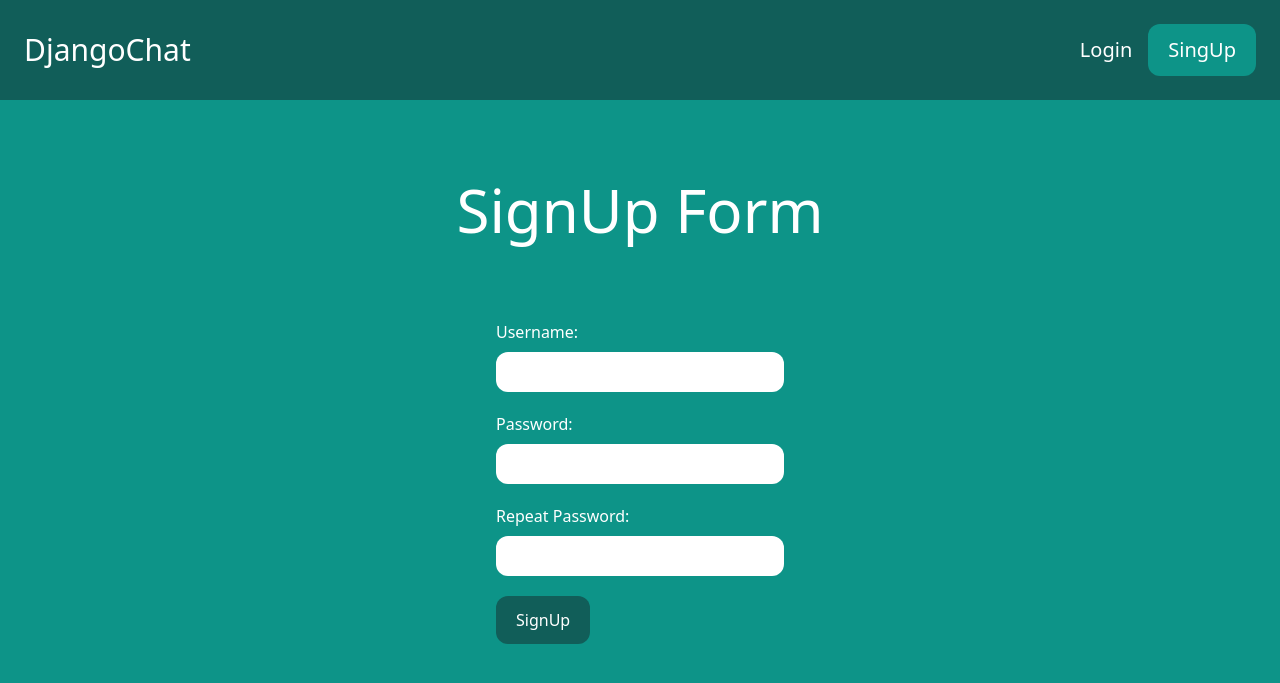
After one commit to Najah-Ahmed/django-_chat_app, a Django app: page /signup/ in a window 1280 px wide. The commit adds this page. Shown: the top 683 px of the page. Run offline with Django 4.2, Linux system fonts and the light colour scheme; some libraries are stand-ins or nearby versions.

Commit message:
finishing  app Core-App

```diff
--- /dev/null
+++ b/core/forms.py
@@ -0,0 +1,8 @@
+from django.contrib.auth.forms import UserCreationForm
+from django.contrib.auth.models import User
+
+
+class SignUpForm (UserCreationForm):
+  class Meta:
+    model= User
+    fields = ['username','password1','password2']
--- a/core/templates/core/base.html
+++ b/core/templates/core/base.html
@@ -4,10 +4,40 @@
     <meta charset="UTF-8" />
     <meta http-equiv="X-UA-Compatible" content="IE=edge" />
     <meta name="viewport" content="width=device-width, initial-scale=1.0" />
-    <title>Django channels</title>
+    <title>{% block title %}{% endblock %}| Django channels</title>
     <script src="https://cdn.tailwindcss.com"></script>
   </head>
-  <body>
-    <h1>Django Chat App</h1>
+  <body class="bg-teal-600">
+    <nav class="flex items-center justify-between px-6 py-6 bg-teal-800">
+      <div>
+        <a href="{% url 'frontpage'%}" class="text-3xl text-white"
+          >DjangoChat
+        </a>
+      </div>
+      <div class="flex items-center space-x-4">
+        {% if request.user.is_authenticated %}
+        <a href="rooms" class="  text-white hover:text-gray-200">Rooms </a>
+        <a
+          href="{% url 'logout'%}"
+          class=" px-5 py-3 rounded-xl text-xl text-white bg-teal-600 hover:bg-teal-700
+"
+          >Logout
+        </a>
+        {%else %}
+
+        <a
+          href="{% url 'login'%}"
+          class=" text-xl text-white hover:text-gray-200"
+          >Login
+        </a>
+        <a
+          href="{% url 'signup'%}"
+          class="px-5 py-3 rounded-xl  text-xl text-white bg-teal-600 hover:bg-teal-700"
+          >SingUp
+        </a>
+        {%endif %}
+      </div>
+    </nav>
+    {% block content%} } {% endblock%}
   </body>
 </html>
--- /dev/null
+++ b/core/templates/core/signup.html
@@ -0,0 +1,46 @@
+{% extends "core/base.html" %} {% block title %} SignUp Page {% endblock %}
+{%block content %}
+<div class="p-10 lg:p-20 text-center">
+  <h1 class=" text-3xl lg:text-6xl text-white">SignUp Form</h1>
+</div>
+<form class="lg:w-1/4 px-4 mx-auto" method="POST">
+  {%csrf_token%}
+  <div class="mb-5">
+    <label for="username" class="text-white">Username:</label>
+    <input
+      type="text"
+      name="username"
+      id="username"
+      class=" w-full mt-2 px-4 py-2 rounded-xl"
+    />
+  </div>
+  <div class="mb-5">
+    <label for="password" class="text-white">Password:</label>
+    <input
+      type="password"
+      name="password1"
+      id="password"
+      class=" w-full mt-2 px-4 py-2 rounded-xl"
+    />
+  </div>
+
+  <div class="mb-5">
+    <label for="password2" class="text-white">Repeat Password:</label>
+    <input
+      type="password"
+      name="password2"
+      id="password2"
+      class=" w-full mt-2 px-4 py-2 rounded-xl"
+    />
+  </div>
+  {% if form.errors %} {% for field in form %} {% for error in field.errors %}
+  <div class="mb-5 p-4 rounded-xl bg-red-300 text-white">
+    <p>{{error|escape}}</p>
+  </div>
+  {%endfor%} {%endfor%} {%endif%}
+
+  <button class="px-5 py-3 rounded-xl text-white bg-teal-800 hover:bg-teal-700">
+    SignUp
+  </button>
+</form>
+{%endblock%}
--- a/core/urls.py
+++ b/core/urls.py
@@ -1,5 +1,11 @@
 from django.urls import path
-from .views import front_page
+from django.contrib.auth import views as auth_views
+from .views import Front_Page,SignUpUser
 urlpatterns =[
-  path("",front_page, name="index")
+  path("",Front_Page, name="frontpage"),
+  path("signup/",SignUpUser, name="signup"),
+  path("login/", auth_views.LoginView.as_view(template_name="core/login.html"),name="login"),
+  path("logout/" ,auth_views.LogoutView.as_view(
+    # template_name="core/logout.html"
+    ),name="logout"),
 ]
--- a/core/views.py
+++ b/core/views.py
@@ -1,5 +1,23 @@
-from django.shortcuts import render
+import re
+from django.shortcuts import render,redirect
+from django.contrib.auth import login
+from .forms import SignUpForm
+
+def Front_Page(request):
+  return render(request,"core/frontpage.html")
 
 
-def front_page(request):
-  return render(request,"core/base.html")
+def SignUpUser(request):
+  if request.method == 'POST':
+      form=SignUpForm(request.POST)
+
+      if form.is_valid():
+        user=form.save()
+
+        login(request, user)
+        return redirect('frontpage')
+  else:
+    form=SignUpForm()
+    # context={"form":form}
+
+  return render(request,"core/signup.html",{"form":form})
--- /dev/null
+++ b/requirements.txt
@@ -0,0 +1,2 @@
+channels
+Django
```
Also changed, not shown: core/templates/core/frontpage.html (added, +13 -0 lines), core/templates/core/includes/navbar.html (added, +17 -0 lines), core/templates/core/login.html (added, +37 -0 lines), core/templates/core/logout.html (added, +13 -0 lines), django_chat/settings.py (+7 -2 lines), db.sqlite3, 1 other file.
